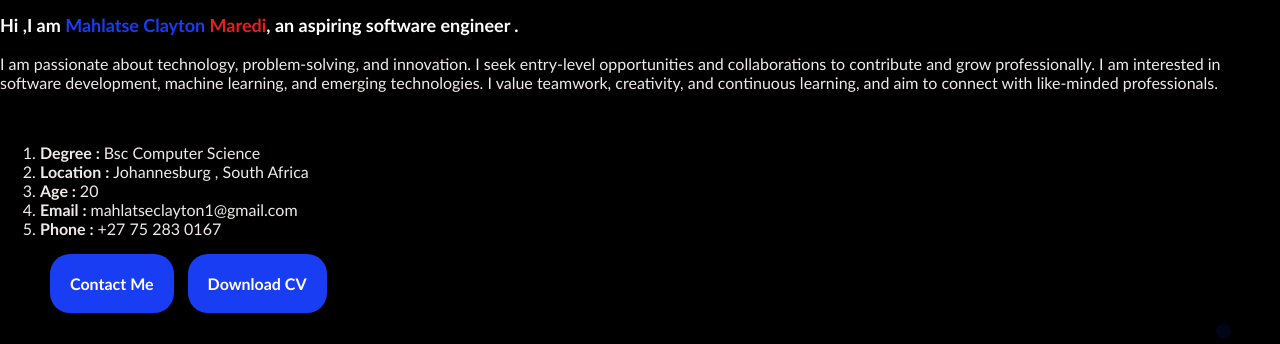
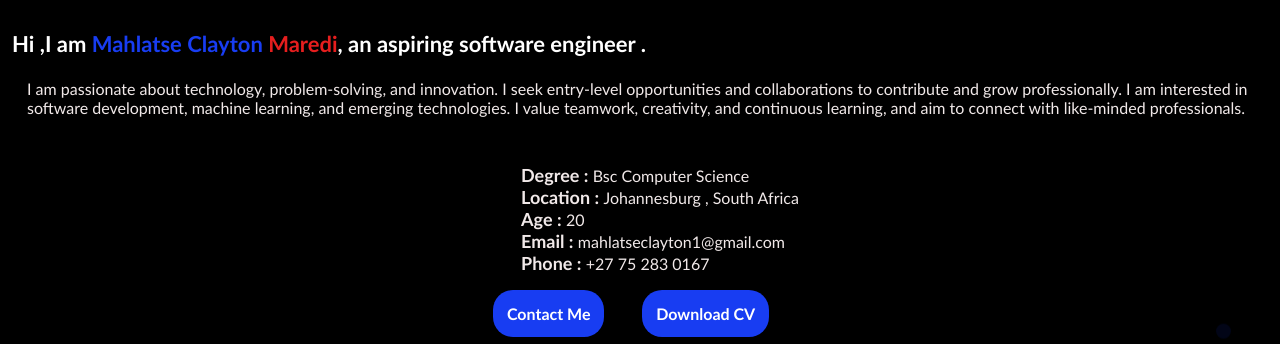
Before and after one commit to mahlatseclayton/MahlatseClayton.github.io, a plain HTML site: page about.html in a window 1280 px wide. Shown: the part 78-422 px from the top of the page. Drawn offline with Linux system fonts and the light colour scheme.

```diff
--- a/about.html
+++ b/about.html
@@ -98,18 +98,22 @@
 I seek entry-level opportunities and collaborations to contribute and grow professionally.
 I am interested in software development, machine learning, and emerging technologies.
 I value teamwork, creativity, and continuous learning, and aim to connect with like-minded professionals.</p>
-        <br>
-        <ol id="backlist">
-            <li ><strong class="c">Degree :  </strong> Bsc Computer Science</li>
-              <li><strong class="c">Location :  </strong> Johannesburg , South Africa</li>
-                <li><strong class="c">Age :  </strong>20</li>
-                  <li><strong class="c">Email :  </strong> mahlatseclayton1@gmail.com</li>
-                    <li><strong class="c">Phone :  </strong> +27 75 283 0167</li>
+     <div id="skillContainer">
+         <div >
+          <ol id="backlist">
+            <li ><strong class="c">Degree  :  </strong> Bsc Computer Science</li>
+            <li><strong class="c">Location :  </strong> Johannesburg , South Africa</li>
+            <li><strong class="c">Age      :  </strong>20</li>
+            <li><strong class="c">Email    :  </strong> mahlatseclayton1@gmail.com</li>
+            <li><strong class="c">Phone    :  </strong> +27 75 283 0167</li>
         </ol>
              <div id="bContainer">
                     <div class="btnId">Contact Me</div>
                     <div class="btnId">Download CV</div>
                 </div>
+      <!-- bars of skills -->
+            </div>
+     </div>
 </div>
         <div id="info">
         <div id="education" class="edu">
--- a/styles.css
+++ b/styles.css
@@ -402,45 +402,59 @@
 }
 #aboutDesc{
     color:white;
-    font-size: large;
+    font-size: 22px;
     font-weight: bold;
 }
 #fnameId{
         color:#183df2;
-        font-size: large;
+        font-size: 22px;
         font-weight: bold;
 }
 #aboutId{
     align-items: center;
     color:rgb(241, 233, 233);
+    padding:12px;
+}
+#aboutText{
+    padding:15px;
+    padding-top: 0;
+    margin-top: 0;
 }
 #bContainer{
     display: flex;
     gap:14px;
-    margin-left: 50px;
-       flex-wrap: wrap;
-
+    justify-content: space-around;
+    width: 300px;
 }
 .btnId{
     color:white;
     font-weight: bold;
     background-color: #183df2;
     border-radius: 20px;
-    padding:20px;
+    padding:14px;
+
+}
+#skillContainer{
+
+    justify-content: center;
+    display: flex;
 
 }
 .c{
+
+    font-size: 18px;
+}
+#backlist{
     list-style-type: none;
 
 }
+
 #lnameId{
         color:rgb(230, 30, 30);
-    font-size: large;
+    font-size: 22px;
     font-weight: bold;
 }
-#main1{
-    background-color: white;;
-}
+
 @media(max-width:600px){
     #picture{
     border-radius: 45px;
```
